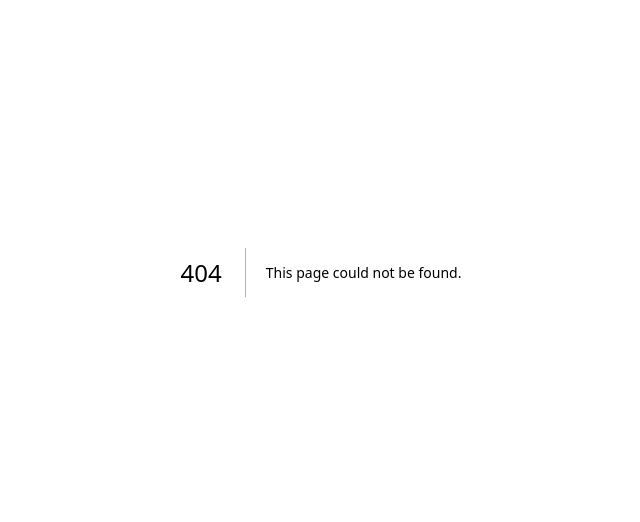
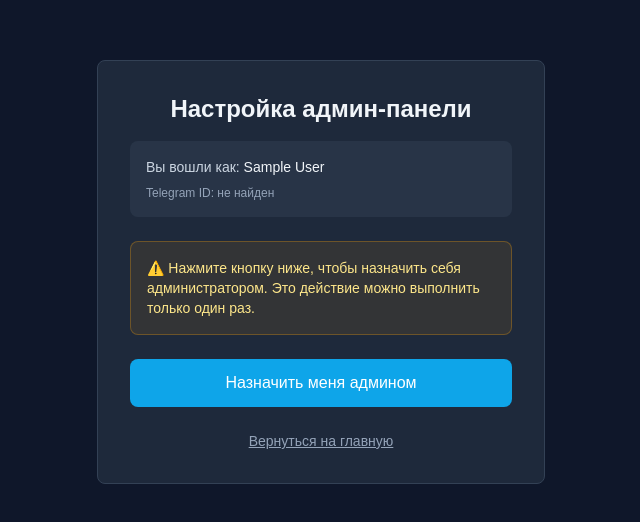
Before and after one commit to Trainfan611/historical-characters-ai, a Next.js app: page /admin/setup in a window 1280 px wide. Before the commit this address had no page. Shown: the part 128-650 px from the top of the page, without its empty margins (319-959 px from the left). Built offline with nearby package versions, Linux system fonts and the light colour scheme; no server answers; sample sign-in values are in the browser's storage.

Commit message:
Add admin setup page and migration files

```diff
--- a/app/admin/page.tsx
+++ b/app/admin/page.tsx
@@ -86,14 +86,28 @@ export default function AdminDashboard() {
   }
 
   if (error) {
+    const isAccessDenied = error.includes('нет прав доступа');
     return (
       <div className="min-h-screen bg-slate-900 flex items-center justify-center">
-        <div className="text-center">
+        <div className="text-center max-w-md">
           <h1 className="text-2xl font-bold text-red-400 mb-4">Ошибка доступа</h1>
           <p className="text-slate-300 mb-4">{error}</p>
+          {isAccessDenied && (
+            <div className="mb-4 p-4 bg-amber-500/10 border border-amber-500/30 rounded-lg">
+              <p className="text-sm text-amber-200 mb-3">
+                Чтобы получить доступ к админ-панели, нужно назначить себя администратором.
+              </p>
+              <Link
+                href="/admin/setup"
+                className="inline-block px-6 py-2 bg-sky-500 hover:bg-sky-600 text-white font-medium rounded-lg transition-colors"
+              >
+                Назначить меня админом
+              </Link>
+            </div>
+          )}
           <Link
             href="/"
-            className="text-sky-400 hover:text-sky-300 underline"
+            className="text-sky-400 hover:text-sky-300 underline text-sm"
           >
             Вернуться на главную
           </Link>
--- /dev/null
+++ b/app/admin/setup/page.tsx
@@ -0,0 +1,135 @@
+'use client';
+
+import { useState } from 'react';
+import { useSession } from 'next-auth/react';
+import { useRouter } from 'next/navigation';
+import Link from 'next/link';
+
+export default function AdminSetupPage() {
+  const { data: session, status } = useSession();
+  const router = useRouter();
+  const [loading, setLoading] = useState(false);
+  const [success, setSuccess] = useState(false);
+  const [error, setError] = useState<string | null>(null);
+
+  const makeMeAdmin = async () => {
+    try {
+      setLoading(true);
+      setError(null);
+
+      const response = await fetch('/api/admin/make-me-admin', {
+        method: 'POST',
+      });
+
+      const data = await response.json();
+
+      if (!response.ok) {
+        throw new Error(data.error || 'Ошибка при назначении админа');
+      }
+
+      setSuccess(true);
+
+      // Перенаправляем на админ-панель через 2 секунды
+      setTimeout(() => {
+        router.push('/admin');
+      }, 2000);
+    } catch (err: any) {
+      setError(err.message || 'Произошла ошибка');
+    } finally {
+      setLoading(false);
+    }
+  };
+
+  if (status === 'loading') {
+    return (
+      <div className="min-h-screen bg-slate-900 flex items-center justify-center">
+        <div className="w-8 h-8 border-4 border-slate-600 border-t-sky-400 rounded-full animate-spin" />
+      </div>
+    );
+  }
+
+  if (status === 'unauthenticated') {
+    return (
+      <div className="min-h-screen bg-slate-900 flex items-center justify-center">
+        <div className="text-center">
+          <h1 className="text-2xl font-bold text-red-400 mb-4">Требуется авторизация</h1>
+          <p className="text-slate-300 mb-4">Войдите через Telegram, чтобы продолжить</p>
+          <Link
+            href="/login"
+            className="text-sky-400 hover:text-sky-300 underline"
+          >
+            Войти
+          </Link>
+        </div>
+      </div>
+    );
+  }
+
+  return (
+    <div className="min-h-screen bg-slate-900 text-slate-100 flex items-center justify-center">
+      <div className="max-w-md w-full bg-slate-800 rounded-lg p-8 border border-slate-700">
+        <h1 className="text-2xl font-bold mb-4 text-center">Настройка админ-панели</h1>
+
+        {success ? (
+          <div className="text-center space-y-4">
+            <div className="w-16 h-16 bg-emerald-500/20 rounded-full flex items-center justify-center mx-auto">
+              <svg className="w-8 h-8 text-emerald-400" fill="none" stroke="currentColor" viewBox="0 0 24 24">
+                <path strokeLinecap="round" strokeLinejoin="round" strokeWidth={2} d="M5 13l4 4L19 7" />
+              </svg>
+            </div>
+            <p className="text-emerald-400 font-medium">Вы успешно назначены админом!</p>
+            <p className="text-slate-400 text-sm">Перенаправление на админ-панель...</p>
+          </div>
+        ) : (
+          <div className="space-y-6">
+            <div className="bg-slate-700/50 rounded-lg p-4">
+              <p className="text-sm text-slate-300 mb-2">
+                Вы вошли как: <span className="font-medium text-slate-100">
+                  {session?.user?.name || 'Пользователь'}
+                </span>
+              </p>
+              <p className="text-xs text-slate-400">
+                Telegram ID: {(session?.user as any)?.telegramId || 'не найден'}
+              </p>
+            </div>
+
+            <div className="bg-amber-500/10 border border-amber-500/30 rounded-lg p-4">
+              <p className="text-sm text-amber-200">
+                ⚠️ Нажмите кнопку ниже, чтобы назначить себя администратором.
+                Это действие можно выполнить только один раз.
+              </p>
+            </div>
+
+            {error && (
+              <div className="bg-red-500/10 border border-red-500/30 rounded-lg p-4">
+                <p className="text-sm text-red-200">{error}</p>
+              </div>
+            )}
+
+            <button
+              onClick={makeMeAdmin}
+              disabled={loading}
+              className="w-full px-6 py-3 bg-sky-500 hover:bg-sky-600 disabled:bg-sky-500/50 disabled:cursor-not-allowed text-white font-medium rounded-lg transition-colors flex items-center justify-center gap-2"
+            >
+              {loading ? (
+                <>
+                  <div className="w-5 h-5 border-2 border-white border-t-transparent rounded-full animate-spin" />
+                  Назначение админа...
+                </>
+              ) : (
+                'Назначить меня админом'
+              )}
+            </button>
+
+            <Link
+              href="/"
+              className="block text-center text-sm text-slate-400 hover:text-slate-300 underline"
+            >
+              Вернуться на главную
+            </Link>
+          </div>
+        )}
+      </div>
+    </div>
+  );
+}
--- /dev/null
+++ b/app/api/admin/make-me-admin/route.ts
@@ -0,0 +1,59 @@
+import { NextRequest, NextResponse } from 'next/server';
+import { getServerSession } from 'next-auth';
+import { authOptions } from '@/lib/auth';
+import { prisma } from '@/lib/db';
+
+/**
+ * POST /api/admin/make-me-admin
+ * Временный endpoint для назначения текущего пользователя админом
+ * Используйте этот endpoint один раз, чтобы назначить себя админом
+ * После использования рекомендуется удалить этот файл или защитить его секретным ключом
+ */
+export async function POST(request: NextRequest) {
+  try {
+    const session = await getServerSession(authOptions);
+
+    if (!session?.user) {
+      return NextResponse.json({ error: 'Unauthorized' }, { status: 401 });
+    }
+
+    const telegramId = (session.user as any).telegramId;
+    if (!telegramId) {
+      return NextResponse.json({ error: 'Telegram ID not found' }, { status: 400 });
+    }
+
+    // Находим пользователя
+    const user = await prisma.user.findUnique({
+      where: { telegramId },
+    });
+
+    if (!user) {
+      return NextResponse.json({ error: 'User not found' }, { status: 404 });
+    }
+
+    // Назначаем админом
+    const updated = await prisma.user.update({
+      where: { telegramId },
+      data: { isAdmin: true },
+    });
+
+    console.log(`[Admin] User ${telegramId} (${updated.firstName || updated.username}) is now admin`);
+
+    return NextResponse.json({
+      success: true,
+      message: 'Вы теперь админ!',
+      user: {
+        telegramId: updated.telegramId,
+        username: updated.username,
+        firstName: updated.firstName,
+        isAdmin: updated.isAdmin,
+      },
+    });
+  } catch (error: any) {
+    console.error('[Admin] Error making user admin:', error);
+    return NextResponse.json(
+      { error: 'Failed to make user admin', details: error.message },
+      { status: 500 }
+    );
+  }
+}
```
Also changed, not shown: scripts/apply-migration-railway.md (added, +59 -0 lines), 2 other files (tests, documents, lock files or other folders).
